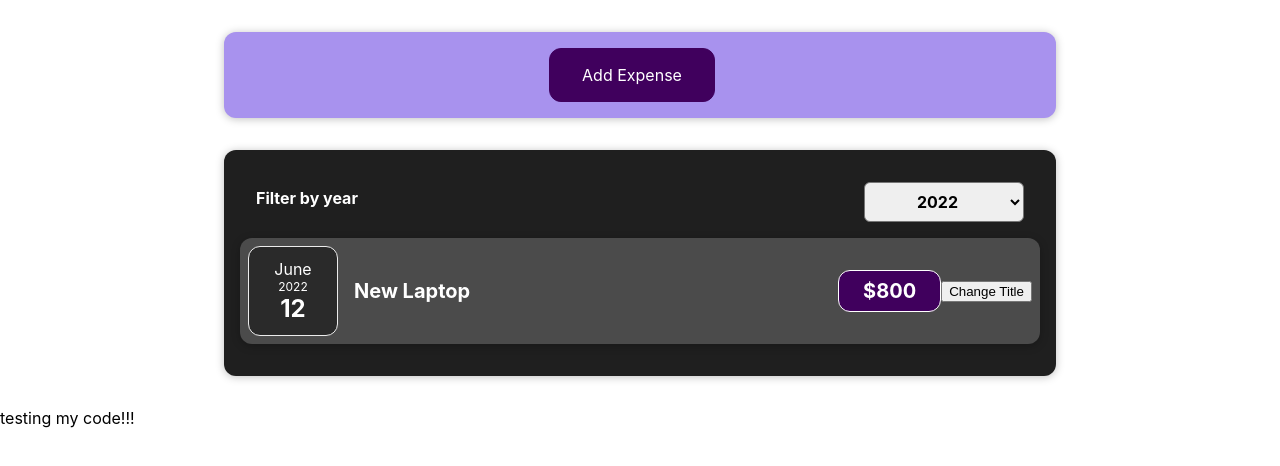
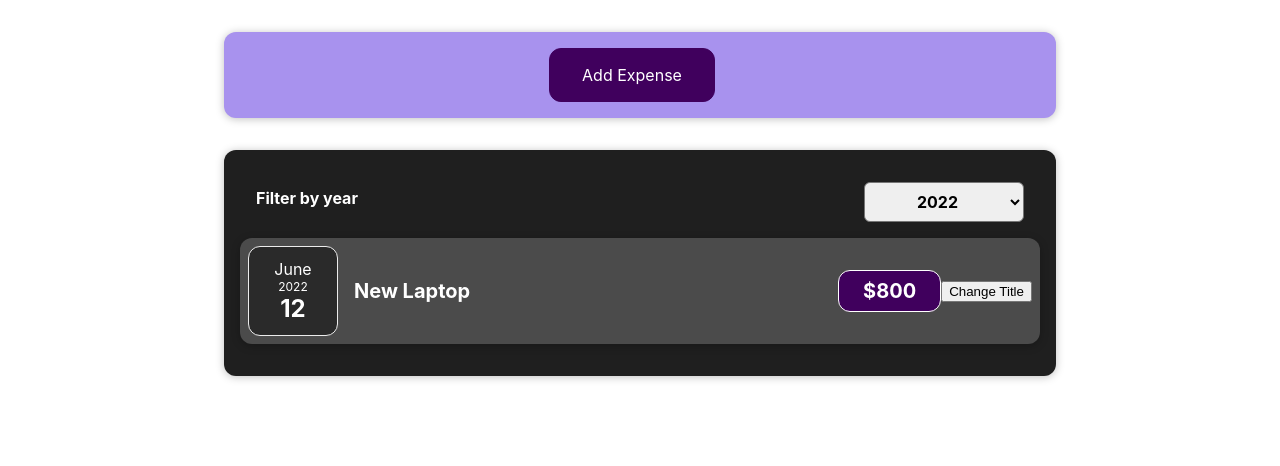
Before and after one commit to Nazeer1991/udemyReact, a React (Create React App) app: page / in a window 1280 px wide. Shown: the top 466 px of the page. Built offline with nearby package versions, Linux system fonts and the light colour scheme.

Commit message:
removed test.js file

```diff
--- a/src/App.js
+++ b/src/App.js
@@ -1,7 +1,6 @@
 import React, { useState } from "react";
 import Expenses from "./components/expenses/Expenses";
 import NewExpense from "./components/NewExpense/NewExpense";
-import Test from "./components/expenses/Test";
 
 const DUMMY_EXPENSES = [
   {
@@ -47,7 +46,6 @@ const App = () => {
         <NewExpense onAddExpense={addExpenseHandler} />
 
         <Expenses items={expense} />
-        {test && <Test props={DUMMY_EXPENSES} />}
       </div>
     </>
   );
--- a/src/components/expenses/Test.js
+++ /dev/null
@@ -1,15 +0,0 @@
-import React from "react";
-
-const Test = (props) => {
-  props.props.map((prop) => {
-    return (
-      <>
-        <h1>{prop.id}</h1>
-      </>
-    );
-  });
-
-  return <div>testing my code!!!</div>;
-};
-
-export default Test;
```
